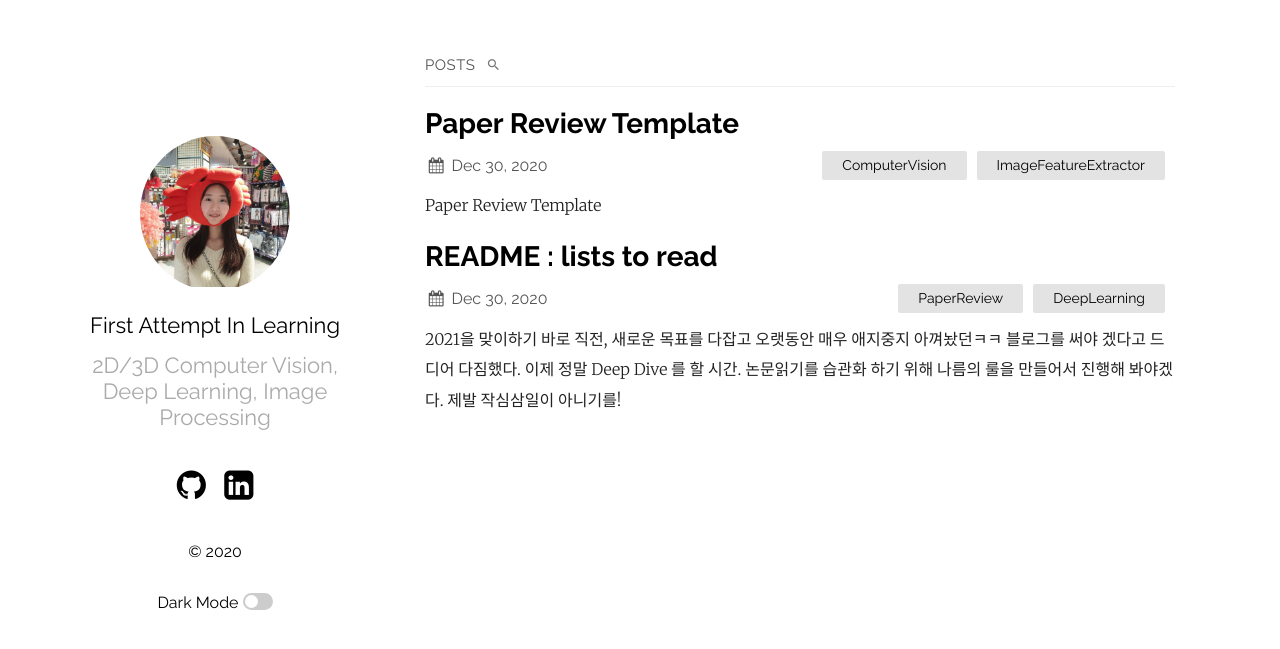
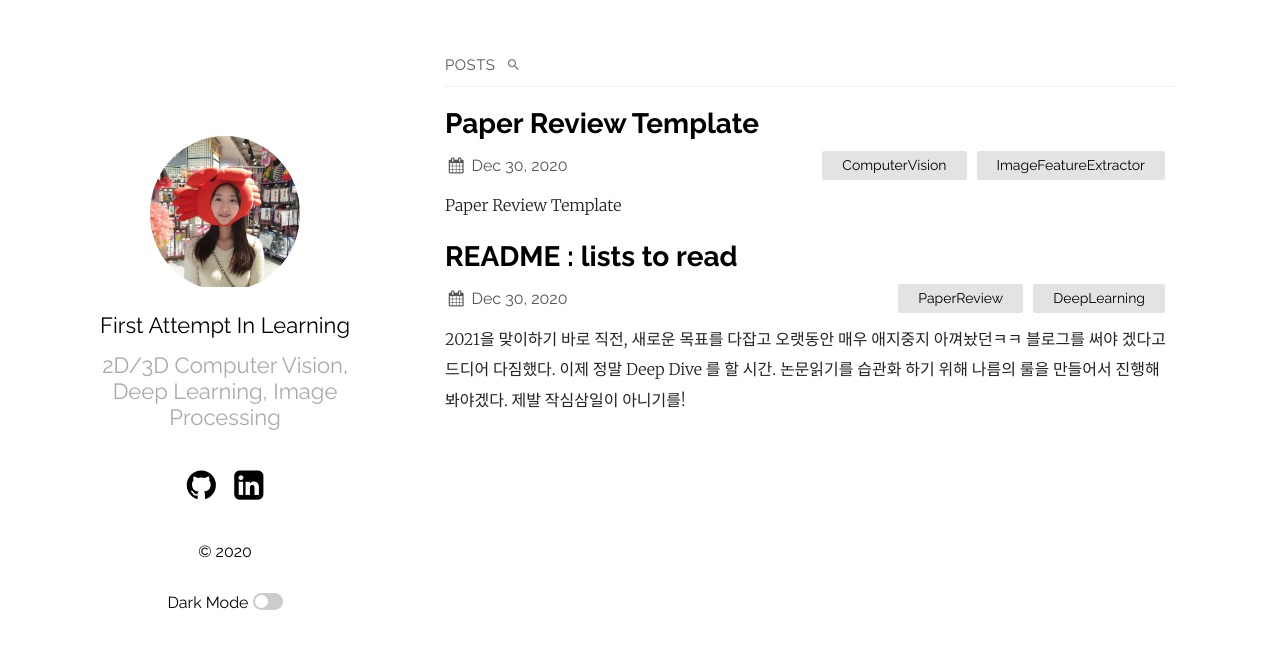
Before and after one commit to brillianthhj/brillianthhj.github.io, a Jekyll site: the page built from index.md, in a window 1280 px wide. Shown: the top 649 px of the page. Built offline with Jekyll 4.4.1, drawn with Linux system fonts in a browser that asks for light colours.

Commit message:
change margin

```diff
--- a/_sass/plain.scss
+++ b/_sass/plain.scss
@@ -6,7 +6,7 @@ $linkColor: #0a59b0;
 $mobileW: 768px;
 $smallMobileW: 480px;
 $bigScreenW: 1600px;
-$leftWidth: 280px;
+$leftWidth: 300px;
 
 *,
 *:before,
```
